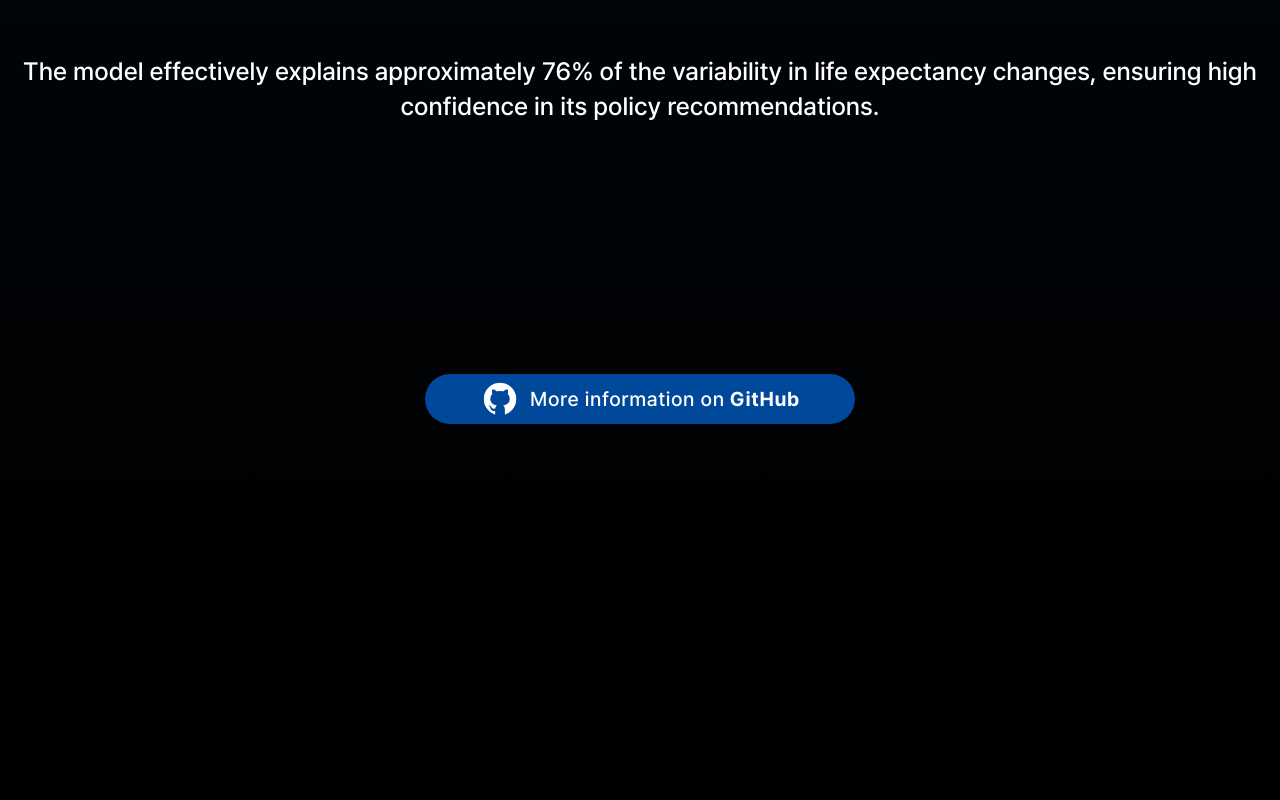
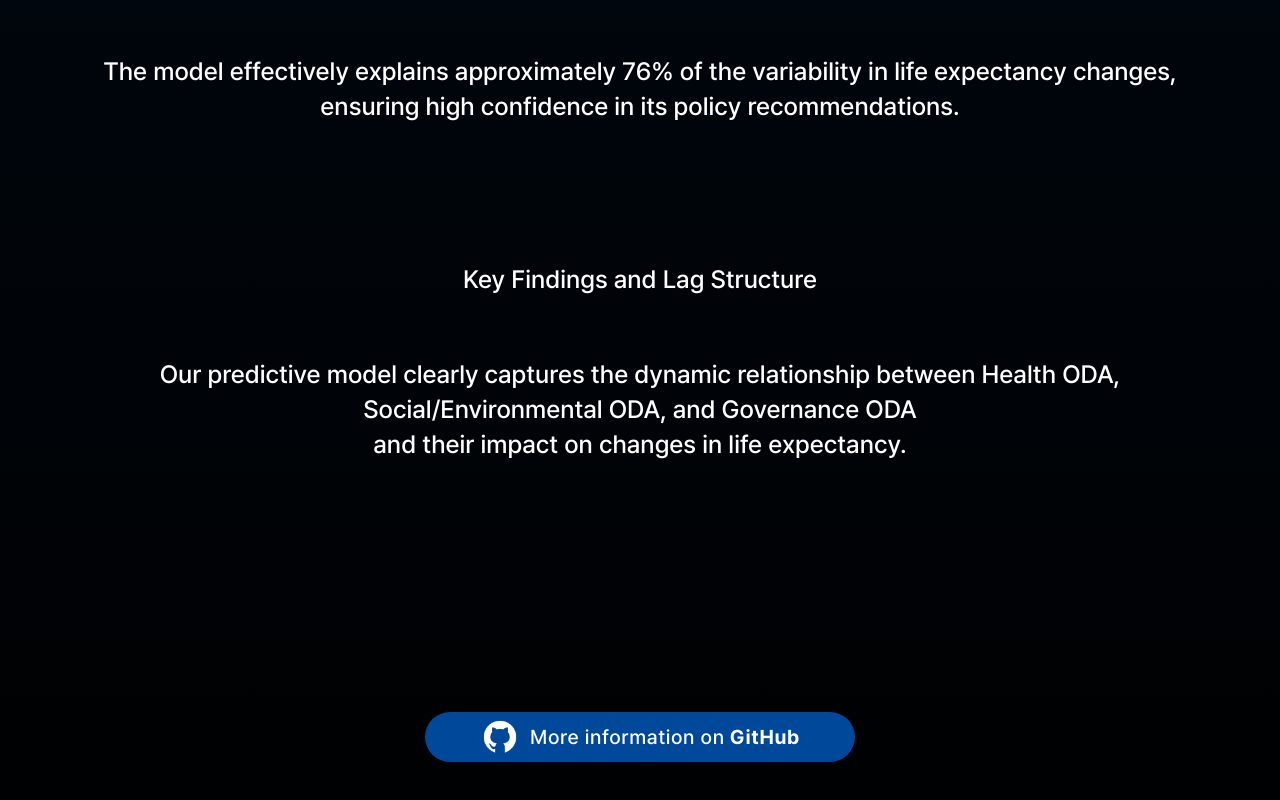
Before and after one commit to hxxee/CYClone-UNDP-ODA-Project, a React (Create React App) app: page /project in a window 1280 px wide. Shown: the part 3942-4742 px from the top of the page. Before the commit the page ends 4574 px from the top, so only its background shows below. Built offline with nearby package versions, Linux system fonts and the light colour scheme.

Commit message:
Update Project.jsx
Edit Conclussion 2

```diff
--- a/src/pages/Project.jsx
+++ b/src/pages/Project.jsx
@@ -198,7 +198,21 @@ const Project = () => {
         </div>
         <div>
           The model effectively explains approximately 76% of the variability in life expectancy changes,
+          <br />
           ensuring high confidence in its policy recommendations.
+        </div>
+
+        <br>
+        </br>
+        <div>
+          Key Findings and Lag Structure
+        </div>
+        <div>
+          Our predictive model clearly captures the dynamic relationship between Health ODA,
+          <br />
+          Social/Environmental ODA, and Governance ODA
+          <br />
+          and their impact on changes in life expectancy.
         </div>
 
       </P.Con>
```
